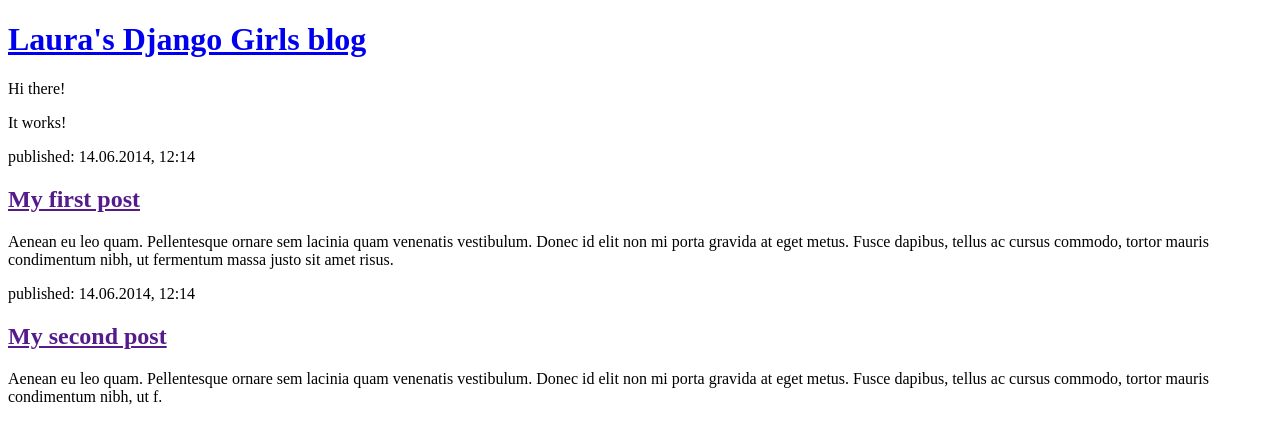
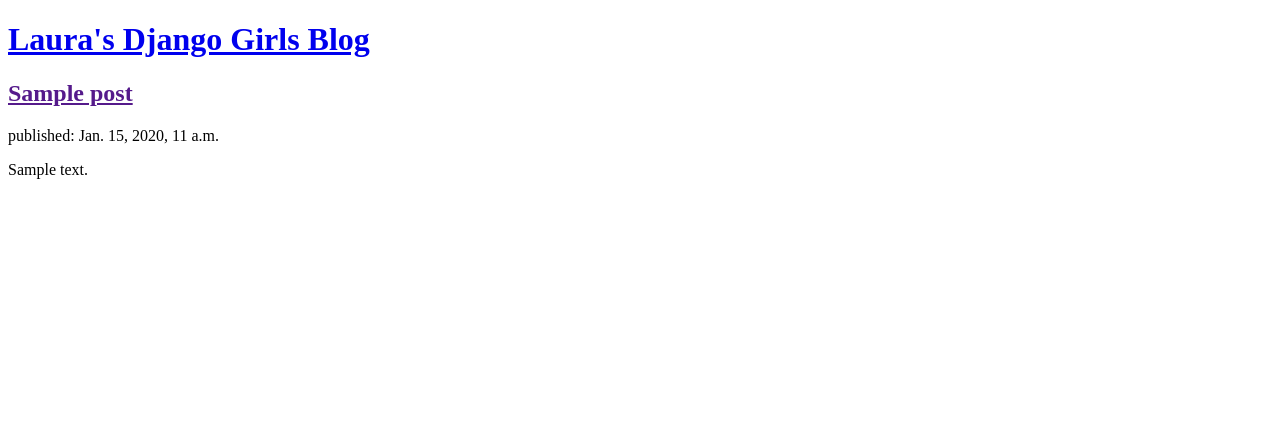
Before and after one commit to LHowes/my-first-blog, a Django app: template blog/templates/blog/post_list.html in a window 1280 px wide. Shown: the top 444 px of the page. Run offline with Django 3.2, Linux system fonts and the light colour scheme; the template is opened without the code that fills it: values that come from a table or form of the project are taken from there, others are empty; tables that the repository leaves empty hold one stand-in row (values such as "Sample post").

Commit message:
Modified templates to display posts from database.

```diff
--- a/blog/templates/blog/post_list.html
+++ b/blog/templates/blog/post_list.html
@@ -4,25 +4,16 @@
     <title>Laura's Django Girls blog</title>
   </head>
   <body>
-    <div>
-      <h1><a href="/">Laura's Django Girls blog</a></h1>
-    </div>
 
     <div>
-      <p>Hi there!</p>
-      <p>It works!</p>
+      <h1><a href="/">Laura's Django Girls Blog</a></h1>
     </div>
-
-    <div>
-      <p>published: 14.06.2014, 12:14</p>
-      <h2><a href="">My first post</a></h2>
-      <p>Aenean eu leo quam. Pellentesque ornare sem lacinia quam venenatis vestibulum. Donec id elit non mi porta gravida at eget metus. Fusce dapibus, tellus ac cursus commodo, tortor mauris condimentum nibh, ut fermentum massa justo sit amet risus.</p>
-    </div>
-
-    <div>
-      <p>published: 14.06.2014, 12:14</p>
-      <h2><a href="">My second post</a></h2>
-      <p>Aenean eu leo quam. Pellentesque ornare sem lacinia quam venenatis vestibulum. Donec id elit non mi porta gravida at eget metus. Fusce dapibus, tellus ac cursus commodo, tortor mauris condimentum nibh, ut f.</p>
-    </div>
+    {% for post in posts %}
+      <div>
+        <h2><a href="">{{ post.title }}</a></h2>
+        <p>published: {{ post.published_date }}</p>
+        <p>{{ post.text|linebreaksbr }}</p>
+      </div>
+    {% endfor %}
   </body>
 </html>
```
Also changed, not shown: blog/views.py (+5 -2 lines).
